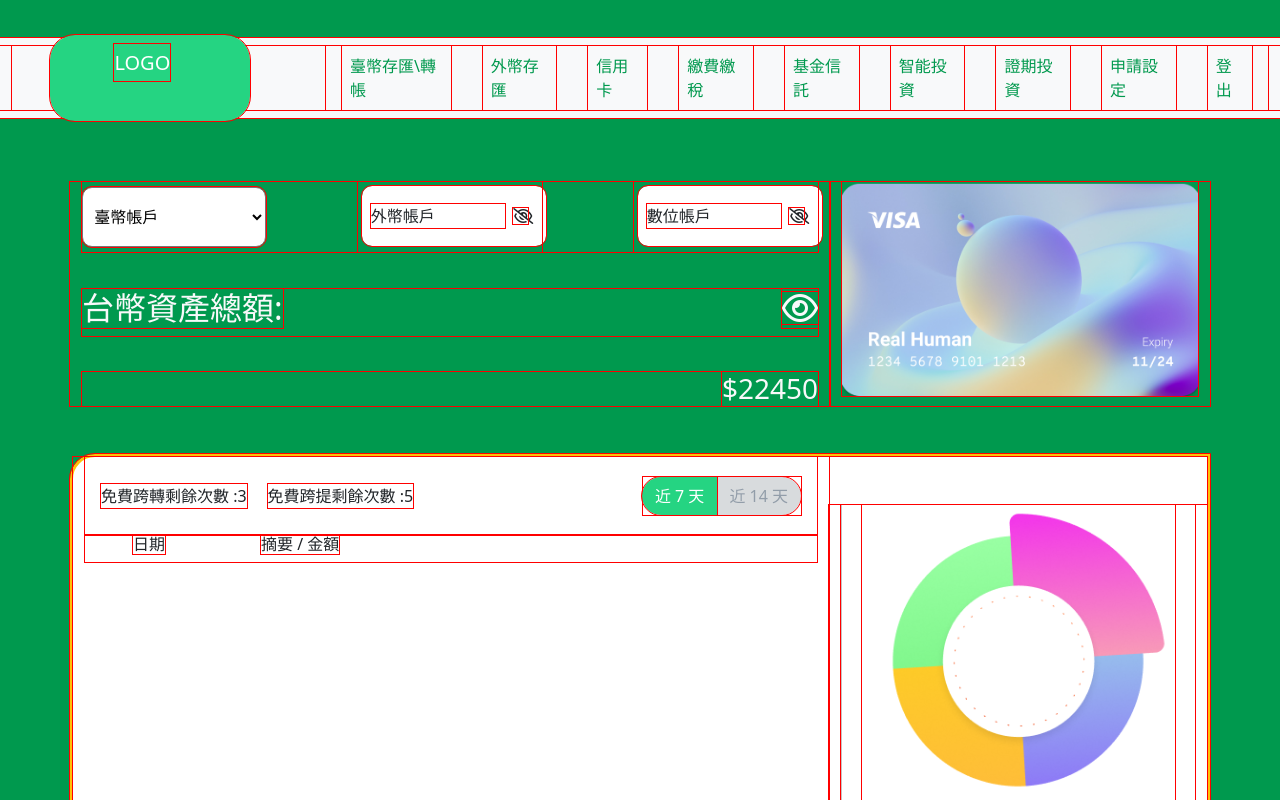
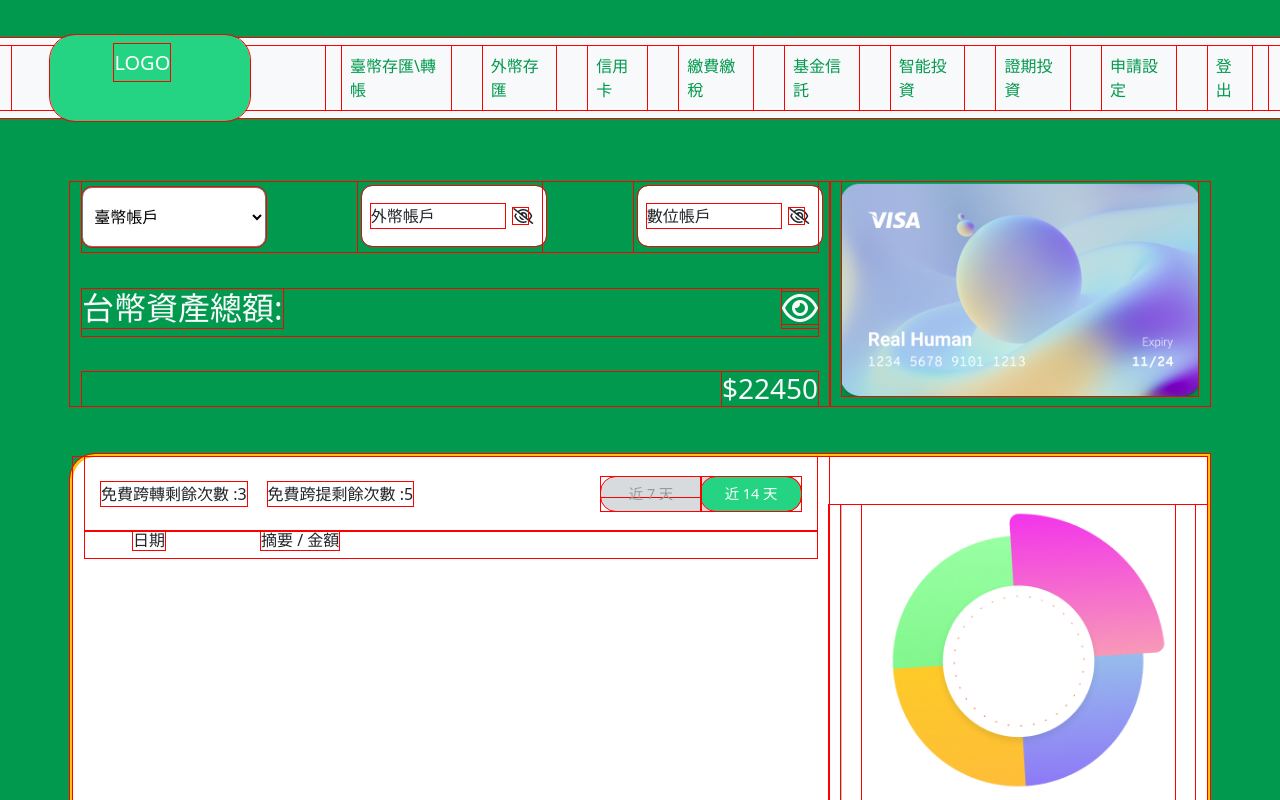
Before and after one commit to kris04090513/fstop-practice01, an Angular app: page / in a window 1280 px wide. Shown: the top 800 px of the page. Built offline with nearby package versions, Linux system fonts and the light colour scheme.

Commit message:
button switch

```diff
--- a/src/app/list-board/list-board.component.css
+++ b/src/app/list-board/list-board.component.css
@@ -33,3 +33,181 @@
   padding: 0 auto;
   margin: 5% 30%;
 }
+
+/*  Toggle Switch  */
+
+.toggleSwitch span span {
+  display: none;
+}
+
+.toggleSwitch {
+  display: inline-block;
+  height: 20px;
+  position: relative;
+  overflow: visible;
+  padding: 0;
+  cursor: pointer;
+  width: 200px;
+  background-color: rgb(216, 219, 221,40);
+  /* border: 1px solid #ccc; */
+  border-radius:15px;
+  height: 34px;
+}
+.toggleSwitch * {
+  -webkit-box-sizing: border-box;
+  -moz-box-sizing: border-box;
+  box-sizing: border-box;
+}
+.toggleSwitch label,
+.toggleSwitch > span {
+  line-height: 20px;
+  height: 20px;
+  vertical-align: middle;
+}
+.toggleSwitch input:focus ~ a,
+.toggleSwitch input:focus + label {
+  outline: none;
+}
+.toggleSwitch label {
+  position: relative;
+  z-index: 3;
+  display: block;
+  width: 100%;
+}
+.toggleSwitch input {
+  position: absolute;
+  opacity: 0;
+  z-index: 5;
+}
+.toggleSwitch > span {
+  position: absolute;
+  left: 0;
+  width: calc(100% - 0px);
+  margin: 0;
+  text-align: left;
+  white-space: nowrap;
+  margin: 0 0px;
+}
+.toggleSwitch > span span {
+  position: absolute;
+  top: 0;
+  left: 0;
+  z-index: 5;
+  display: block;
+  width: 50%;
+  margin-left: 50px;
+  text-align: left;
+  font-size: 0.9em;
+  width: auto;
+  left: 0;
+  top: 0px;
+  opacity: 1;
+  width: 40%;
+  text-align: center;
+  line-height: 34px;
+}
+.toggleSwitch a {
+  position: absolute;
+  right: 50%;
+  z-index: 4;
+  display: block;
+  top: 0px;
+  bottom: 0px;
+  padding: 0;
+  left: 0px;
+  width: 50%;
+  background-color: #25d482;
+  border-radius: 15px;
+  -webkit-transition: all 0.2s ease-out;
+  -moz-transition: all 0.2s ease-out;
+  transition: all 0.2s ease-out;
+  /* box-shadow: 0 1px 2px rgba(0, 0, 0, 0.05); */
+}
+.toggleSwitch > span span:first-of-type {
+  color: #fff;
+  opacity: 1;
+  left: 0;
+  margin: 0;
+  width: 50%;
+}
+.toggleSwitch > span span:last-of-type {
+  left: auto;
+  right: 0;
+  color: #999;
+  margin: 0;
+  width: 50%;
+}
+.toggleSwitch > span:before {
+  content: "";
+  display: block;
+  width: 100%;
+  height: 100%;
+  position: absolute;
+  left: 0;
+  top: 0;
+  /* background-color: #fafafa;
+	border: 1px solid #ccc; */
+  border-radius: 30px;
+  -webkit-transition: all 0.2s ease-out;
+  -moz-transition: all 0.2s ease-out;
+  transition: all 0.2s ease-out;
+}
+.toggleSwitch input:checked ~ a {
+  left: calc(50% - 0px);
+}
+.toggleSwitch input:checked ~ span:before {
+  /* border-color: #0097D1;
+	box-shadow: inset 0 0 0 30px #0097D1; */
+}
+.toggleSwitch input:checked ~ span span:first-of-type {
+  left: 0;
+  color: #999;
+}
+.toggleSwitch input:checked ~ span span:last-of-type {
+  /* opacity: 1;
+	color: #fff;	 */
+  color: #fff;
+}
+/* Switch Sizes */
+.toggleSwitch.large {
+  width: 60px;
+  height: 27px;
+}
+.toggleSwitch.large a {
+  width: 27px;
+}
+.toggleSwitch.large > span {
+  height: 29px;
+  line-height: 28px;
+}
+.toggleSwitch.large input:checked ~ a {
+  left: 41px;
+}
+.toggleSwitch.large > span span {
+  font-size: 1.1em;
+}
+.toggleSwitch.large > span span:first-of-type {
+  left: 50%;
+}
+.toggleSwitch.xlarge {
+  width: 80px;
+  height: 36px;
+}
+.toggleSwitch.xlarge a {
+  width: 36px;
+}
+.toggleSwitch.xlarge > span {
+  height: 38px;
+  line-height: 37px;
+}
+.toggleSwitch.xlarge input:checked ~ a {
+  left: 52px;
+}
+.toggleSwitch.xlarge > span span {
+  font-size: 1.4em;
+}
+.toggleSwitch.xlarge > span span:first-of-type {
+  left: 50%;
+}
+
+/*  End Toggle Switch  */
--- a/src/app/list-board/list-board.component.html
+++ b/src/app/list-board/list-board.component.html
@@ -5,10 +5,19 @@
                 <div class="sub-text mx-3 my-auto text-center align-item-center ">免費跨轉剩餘次數 :3</div>
                 <div class="sub-text text-center my-auto align-item-center">免費跨提剩餘次數 :5</div>
                 <div class="sub-text btn-group ms-auto mx-3" role="group" aria-label="Basic radio toggle button group">
-                    <input type="radio" class="btn-check" name="btn-radio" id="btnradio1" autocomplete="off" checked>
+                    <!-- <input type="radio" class="btn-check" name="btn-radio" id="btnradio1" autocomplete="off" checked>
                     <label (click)="filterChange(7)" data-value="7" class="btn btn07" for="btnradio1">近 7 天</label>
                     <input type="radio" class="btn-check" name="btn-radio" id="btnradio2" autocomplete="off">
-                    <label (click)="filterChange(14)" data-value="14" class="btn btn14" for="btnradio2">近 14 天</label>
+                    <label (click)="filterChange(14)" data-value="14" class="btn btn14" for="btnradio2">近 14 天</label> -->
+                    <label class="toggleSwitch nolabel" onclick="">
+                        <input type="checkbox" checked />
+                        <a></a>
+                        <span>
+                            <span (click)="filterChange(7)" class="left-span">近 7 天</span>
+                            <span (click)="filterChange(14)" class="right-span">近 14 天</span>
+                        </span>
+                    </label>
+
                 </div>
             </div>
 
@@ -23,7 +32,8 @@
                 <img src="assets/image/chart.png" alt="chart">
             </div>
             <div class="cart-items">
-                <app-chart-item *ngFor="let i of chartTitle" [chartTitle]=i [ngStyle]="{'background-color': chartColor}"></app-chart-item>
+                <app-chart-item *ngFor="let i of chartTitle" [chartTitle]=i
+                    [ngStyle]="{'background-color': chartColor}"></app-chart-item>
             </div>
         </div>
     </div>
```
